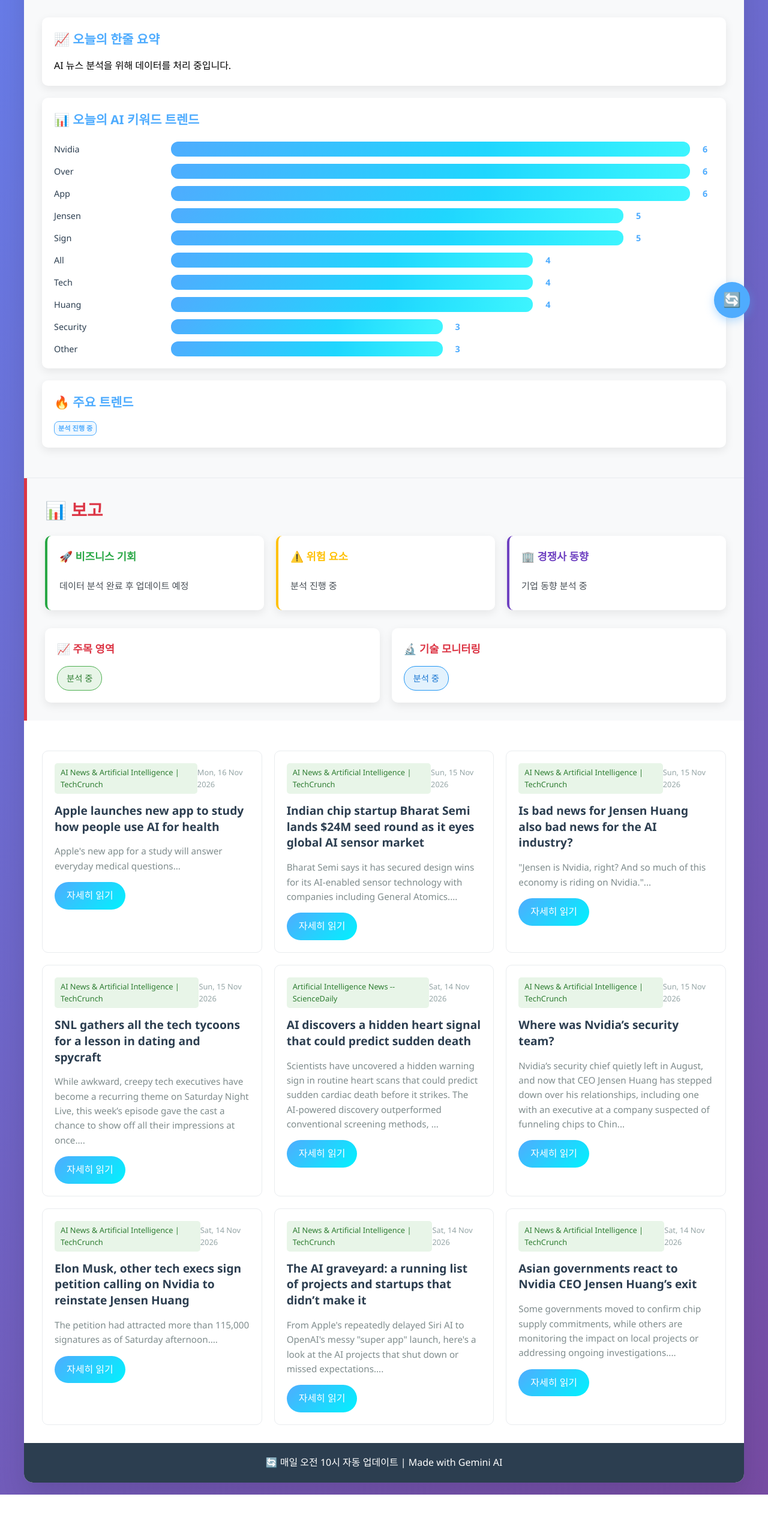
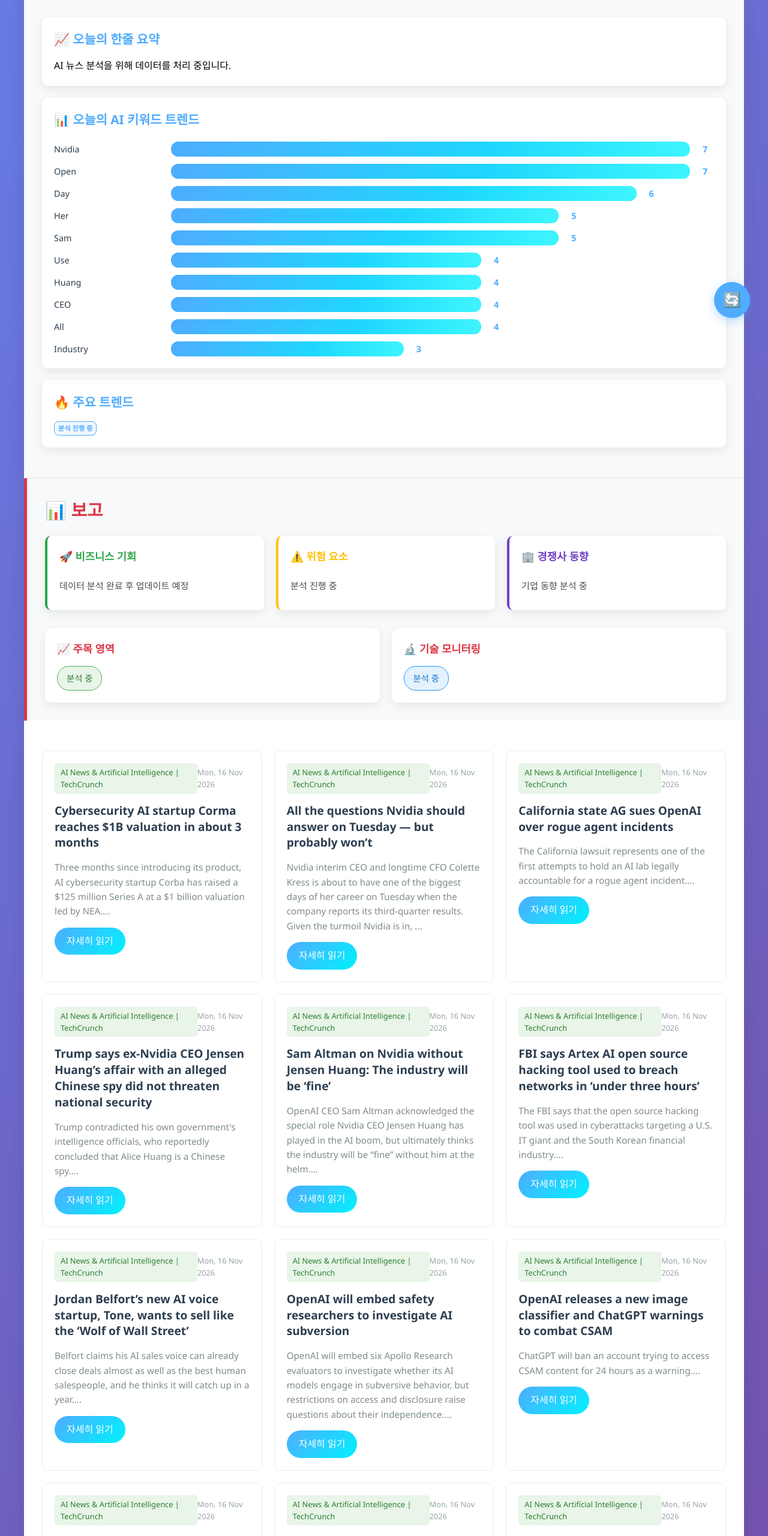
Before and after one commit to zl2su/ai-daily-news, a plain HTML site: page index.html in a window 1280 px wide. Shown: the part 240-2800 px from the top of the page at 60% size. Before the commit the page ends 2731 px from the top, so only its background shows below. Drawn offline with Linux system fonts and the light colour scheme.

Commit message:
deploy: a45c0f52865d76fc60ce74b3cb03b2fddf67ffde

```diff
--- a/index.html
+++ b/index.html
@@ -4,7 +4,7 @@
 <head>
     <meta charset="UTF-8">
     <meta name="viewport" content="width=device-width, initial-scale=1.0">
-    <title>AI 뉴스 데일리 | 2026-11-16</title>
+    <title>AI 뉴스 데일리 | 2026-11-17</title>
     <style>
         * {
             margin: 0;
@@ -559,7 +559,7 @@
         </div>
 
         <div class="update-time">
-            마지막 업데이트: 2026년 11월 16일 07시 40분
+            마지막 업데이트: 2026년 11월 17일 08시 49분
         </div>
 
         <div class="summary-section">
@@ -580,6 +580,30 @@
                 </div>
                 <div class="bar-container">
                     <div class="bar" style="width: 100.0%"></div>
+                    <span class="count">7</span>
+
+                </div>
+            </div>
+
+            <div class="keyword-bar">
+                <div class="keyword-label">
+                    Open
+
+                </div>
+                <div class="bar-container">
+                    <div class="bar" style="width: 100.0%"></div>
+                    <span class="count">7</span>
+
+                </div>
+            </div>
+
+            <div class="keyword-bar">
+                <div class="keyword-label">
+                    Day
+
+                </div>
+                <div class="bar-container">
+                    <div class="bar" style="width: 85.71428571428571%"></div>
                     <span class="count">6</span>
 
                 </div>
@@ -587,35 +611,11 @@
 
             <div class="keyword-bar">
                 <div class="keyword-label">
-                    Over
+                    Her
 
                 </div>
                 <div class="bar-container">
-                    <div class="bar" style="width: 100.0%"></div>
-                    <span class="count">6</span>
-
-                </div>
-            </div>
-
-            <div class="keyword-bar">
-                <div class="keyword-label">
-                    App
-
-                </div>
-                <div class="bar-container">
-                    <div class="bar" style="width: 100.0%"></div>
-                    <span class="count">6</span>
-
-                </div>
-            </div>
-
-            <div class="keyword-bar">
-                <div class="keyword-label">
-                    Jensen
-
-                </div>
-                <div class="bar-container">
-                    <div class="bar" style="width: 83.33333333333334%"></div>
+                    <div class="bar" style="width: 71.42857142857143%"></div>
                     <span class="count">5</span>
 
                 </div>
@@ -623,11 +623,11 @@
 
             <div class="keyword-bar">
                 <div class="keyword-label">
-                    Sign
+                    Sam
 
                 </div>
                 <div class="bar-container">
-                    <div class="bar" style="width: 83.33333333333334%"></div>
+                    <div class="bar" style="width: 71.42857142857143%"></div>
                     <span class="count">5</span>
 
                 </div>
@@ -635,23 +635,11 @@
 
             <div class="keyword-bar">
                 <div class="keyword-label">
-                    All
+                    Use
 
                 </div>
                 <div class="bar-container">
-                    <div class="bar" style="width: 66.66666666666666%"></div>
-                    <span class="count">4</span>
-
-                </div>
-            </div>
-
-            <div class="keyword-bar">
-                <div class="keyword-label">
-                    Tech
-
-                </div>
-                <div class="bar-container">
-                    <div class="bar" style="width: 66.66666666666666%"></div>
+                    <div class="bar" style="width: 57.14285714285714%"></div>
                     <span class="count">4</span>
 
                 </div>
@@ -663,7 +651,7 @@
 
                 </div>
                 <div class="bar-container">
-                    <div class="bar" style="width: 66.66666666666666%"></div>
+                    <div class="bar" style="width: 57.14285714285714%"></div>
                     <span class="count">4</span>
 
                 </div>
@@ -671,23 +659,35 @@
 
             <div class="keyword-bar">
                 <div class="keyword-label">
-                    Security
+                    CEO
 
                 </div>
                 <div class="bar-container">
-                    <div class="bar" style="width: 50.0%"></div>
-                    <span class="count">3</span>
+                    <div class="bar" style="width: 57.14285714285714%"></div>
+                    <span class="count">4</span>
 
                 </div>
             </div>
 
             <div class="keyword-bar">
                 <div class="keyword-label">
-                    Other
+                    All
 
                 </div>
                 <div class="bar-container">
-                    <div class="bar" style="width: 50.0%"></div>
+                    <div class="bar" style="width: 57.14285714285714%"></div>
+                    <span class="count">4</span>
+
+                </div>
+            </div>
+
+            <div class="keyword-bar">
+                <div class="keyword-label">
+                    Industry
+
+                </div>
+                <div class="bar-container">
+                    <div class="bar" style="width: 42.857142857142854%"></div>
                     <span class="count">3</span>
 
                 </div>
@@ -759,89 +759,129 @@
                     <span class="news-source">AI News & Artificial Intelligence | TechCrunch</span>
                     <span class="news-date">Mon, 16 Nov 2026</span>
                 </div>
-                <h3>Apple launches new app to study how people use AI for health</h3>
-                <p>Apple's new app for a study will answer everyday medical questions...</p>
-                <a href="https://techcrunch.com/2026/11/15/apple-launches-new-app-to-study-how-people-use-ai-for-health/" target="_blank" class="read-more">자세히 읽기</a>
+                <h3>Cybersecurity AI startup Corma reaches $1B valuation in about 3 months</h3>
+                <p>Three months since introducing its product, AI cybersecurity startup Corba has raised a $125 million Series A at a $1 billion valuation led by NEA....</p>
+                <a href="https://techcrunch.com/2026/11/16/cybersecurity-ai-startup-corma-reaches-1b-valuation-in-about-3-months/" target="_blank" class="read-more">자세히 읽기</a>
             </div>
 
             <div class="news-card">
                 <div class="news-meta">
                     <span class="news-source">AI News & Artificial Intelligence | TechCrunch</span>
-                    <span class="news-date">Sun, 15 Nov 2026</span>
+                    <span class="news-date">Mon, 16 Nov 2026</span>
                 </div>
-                <h3>Indian chip startup Bharat Semi lands $24M seed round as it eyes global AI sensor market</h3>
-                <p>Bharat Semi says it has secured design wins for its AI-enabled sensor technology with companies including General Atomics....</p>
-                <a href="https://techcrunch.com/2026/11/15/indian-chip-startup-bharat-semi-lands-24m-seed-round-as-it-eyes-global-ai-sensor-market/" target="_blank" class="read-more">자세히 읽기</a>
+                <h3>All the questions Nvidia should answer on Tuesday — but probably won’t</h3>
+                <p>Nvidia interim CEO and longtime CFO Colette Kress is about to have one of the biggest days of her career on Tuesday when the company reports its third-quarter results. Given the turmoil Nvidia is in, ...</p>
+                <a href="https://techcrunch.com/2026/11/16/all-the-questions-nvidia-should-answer-on-tuesday-but-probably-wont/" target="_blank" class="read-more">자세히 읽기</a>
             </div>
 
             <div class="news-card">
                 <div class="news-meta">
                     <span class="news-source">AI News & Artificial Intelligence | TechCrunch</span>
-                    <span class="news-date">Sun, 15 Nov 2026</span>
+                    <span class="news-date">Mon, 16 Nov 2026</span>
                 </div>
-                <h3>Is bad news for Jensen Huang also bad news for the AI industry?</h3>
-                <p>"Jensen is Nvidia, right? And so much of this economy is riding on Nvidia."...</p>
-                <a href="https://techcrunch.com/2026/11/15/is-bad-news-for-jensen-huang-also-bad-news-for-the-ai-industry/" target="_blank" class="read-more">자세히 읽기</a>
+                <h3>California state AG sues OpenAI over rogue agent incidents</h3>
+                <p>The California lawsuit represents one of the first attempts to hold an AI lab legally accountable for a rogue agent incident....</p>
+                <a href="https://techcrunch.com/2026/11/16/california-state-ag-sues-openai-over-rogue-agent-incidents/" target="_blank" class="read-more">자세히 읽기</a>
             </div>
 
             <div class="news-card">
                 <div class="news-meta">
                     <span class="news-source">AI News & Artificial Intelligence | TechCrunch</span>
-                    <span class="news-date">Sun, 15 Nov 2026</span>
+                    <span class="news-date">Mon, 16 Nov 2026</span>
                 </div>
-                <h3>SNL gathers all the tech tycoons for a lesson in dating and spycraft</h3>
-                <p>While awkward, creepy tech executives have become a recurring theme on Saturday Night Live, this week’s episode gave the cast a chance to show off all their impressions at once....</p>
-                <a href="https://techcrunch.com/2026/11/15/snl-gathers-all-the-tech-tycoons-for-a-lesson-in-dating-and-spycraft/" target="_blank" class="read-more">자세히 읽기</a>
-            </div>
-
-            <div class="news-card">
-                <div class="news-meta">
-                    <span class="news-source">Artificial Intelligence News -- ScienceDaily</span>
-                    <span class="news-date">Sat, 14 Nov 2026</span>
-                </div>
-                <h3>AI discovers a hidden heart signal that could predict sudden death</h3>
-                <p>Scientists have uncovered a hidden warning sign in routine heart scans that could predict sudden cardiac death before it strikes. The AI-powered discovery outperformed conventional screening methods, ...</p>
-                <a href="https://www.sciencedaily.com/releases/2026/11/261112230456.htm" target="_blank" class="read-more">자세히 읽기</a>
+                <h3>Trump says ex-Nvidia CEO Jensen Huang’s affair with an alleged Chinese spy did not threaten national security</h3>
+                <p>Trump contradicted his own government's intelligence officials, who reportedly concluded that Alice Huang is a Chinese spy....</p>
+                <a href="https://techcrunch.com/2026/11/16/trump-says-ex-nvidia-ceo-jensen-huangs-affair-with-an-alleged-chinese-spy-did-not-threaten-national-security/" target="_blank" class="read-more">자세히 읽기</a>
             </div>
 
             <div class="news-card">
                 <div class="news-meta">
                     <span class="news-source">AI News & Artificial Intelligence | TechCrunch</span>
-                    <span class="news-date">Sun, 15 Nov 2026</span>
+                    <span class="news-date">Mon, 16 Nov 2026</span>
                 </div>
-                <h3>Where was Nvidia’s security team?</h3>
-                <p>Nvidia’s security chief quietly left in August, and now that CEO Jensen Huang has stepped down over his relationships, including one with an executive at a company suspected of funneling chips to Chin...</p>
-                <a href="https://techcrunch.com/2026/11/14/where-was-nvidias-security-team/" target="_blank" class="read-more">자세히 읽기</a>
+                <h3>Sam Altman on Nvidia without Jensen Huang: The industry will be ‘fine’</h3>
+                <p>OpenAI CEO Sam Altman acknowledged the special role Nvidia CEO Jensen Huang has played in the AI boom, but ultimately thinks the industry will be “fine” without him at the helm....</p>
+                <a href="https://techcrunch.com/2026/11/16/sam-altman-on-nvidia-without-jensen-huang-the-industry-will-be-fine/" target="_blank" class="read-more">자세히 읽기</a>
             </div>
 
             <div class="news-card">
                 <div class="news-meta">
                     <span class="news-source">AI News & Artificial Intelligence | TechCrunch</span>
-                    <span class="news-date">Sat, 14 Nov 2026</span>
+                    <span class="news-date">Mon, 16 Nov 2026</span>
                 </div>
-                <h3>Elon Musk, other tech execs sign petition calling on Nvidia to reinstate Jensen Huang</h3>
-                <p>The petition had attracted more than 115,000 signatures as of Saturday afternoon....</p>
-                <a href="https://techcrunch.com/2026/11/14/elon-musk-other-tech-execs-sign-petition-calling-on-nvidia-to-reinstate-jensen-huang/" target="_blank" class="read-more">자세히 읽기</a>
+                <h3>FBI says Artex AI open source hacking tool used to breach networks in ‘under three hours’</h3>
+                <p>The FBI says that the open source hacking tool was used in cyberattacks targeting a U.S. IT giant and the South Korean financial industry....</p>
+                <a href="https://techcrunch.com/2026/11/16/fbi-says-artex-ai-open-source-hacking-tool-used-to-breach-networks-in-under-three-hours/" target="_blank" class="read-more">자세히 읽기</a>
             </div>
 
             <div class="news-card">
                 <div class="news-meta">
                     <span class="news-source">AI News & Artificial Intelligence | TechCrunch</span>
-                    <span class="news-date">Sat, 14 Nov 2026</span>
+                    <span class="news-date">Mon, 16 Nov 2026</span>
                 </div>
-                <h3>The AI graveyard: a running list of projects and startups that didn’t make it</h3>
-                <p>From Apple's repeatedly delayed Siri AI to OpenAI's messy "super app" launch, here's a look at the AI projects that shut down or missed expectations....</p>
-                <a href="https://techcrunch.com/2026/11/14/the-ai-graveyard-a-running-list-of-projects-and-startups-that-didnt-make-it/" target="_blank" class="read-more">자세히 읽기</a>
+                <h3>Jordan Belfort’s new AI voice startup, Tone, wants to sell like the ‘Wolf of Wall Street’</h3>
+                <p>Belfort claims his AI sales voice can already close deals almost as well as the best human salespeople, and he thinks it will catch up in a year....</p>
+                <a href="https://techcrunch.com/2026/11/16/jordan-belforts-new-ai-voice-startup-tone-wants-to-sell-like-the-wolf-of-wall-street/" target="_blank" class="read-more">자세히 읽기</a>
             </div>
 
             <div class="news-card">
                 <div class="news-meta">
                     <span class="news-source">AI News & Artificial Intelligence | TechCrunch</span>
-                    <span class="news-date">Sat, 14 Nov 2026</span>
+                    <span class="news-date">Mon, 16 Nov 2026</span>
                 </div>
-                <h3>Asian governments react to Nvidia CEO Jensen Huang’s exit</h3>
-                <p>Some governments moved to confirm chip supply commitments, while others are monitoring the impact on local projects or addressing ongoing investigations....</p>
-                <a href="https://techcrunch.com/2026/11/14/asian-governments-react-to-nvidia-ceo-jensen-huangs-exit/" target="_blank" class="read-more">자세히 읽기</a>
+                <h3>OpenAI will embed safety researchers to investigate AI subversion</h3>
+                <p>OpenAI will embed six Apollo Research evaluators to investigate whether its AI models engage in subversive behavior, but restrictions on access and disclosure raise questions about their independence....</p>
+                <a href="https://techcrunch.com/2026/11/16/openai-will-embed-apollo-researchers-to-investigate-ai-subversion/" target="_blank" class="read-more">자세히 읽기</a>
+            </div>
+
+            <div class="news-card">
+                <div class="news-meta">
+                    <span class="news-source">AI News & Artificial Intelligence | TechCrunch</span>
+                    <span class="news-date">Mon, 16 Nov 2026</span>
+                </div>
+                <h3>OpenAI releases a new image classifier and ChatGPT warnings to combat CSAM</h3>
+                <p>ChatGPT will ban an account trying to access CSAM content for 24 hours as a warning....</p>
+                <a href="https://techcrunch.com/2026/11/16/openai-releases-a-new-image-classifier-and-chatgpt-warnings-to-combat-csam/" target="_blank" class="read-more">자세히 읽기</a>
+            </div>
+
+            <div class="news-card">
+                <div class="news-meta">
+                    <span class="news-source">AI News & Artificial Intelligence | TechCrunch</span>
+                    <span class="news-date">Mon, 16 Nov 2026</span>
+                </div>
+                <h3>Audible turns to AI to help users discover audiobooks</h3>
+                <p>Audible's new AI-generated audio previews summarize a book's themes and what readers liked about it, in addition to playing the narrated sample....</p>
+                <a href="https://techcrunch.com/2026/11/16/audible-turns-to-ai-to-help-users-discover-audiobooks/" target="_blank" class="read-more">자세히 읽기</a>
+            </div>
+
+            <div class="news-card">
+                <div class="news-meta">
+                    <span class="news-source">AI News & Artificial Intelligence | TechCrunch</span>
+                    <span class="news-date">Mon, 16 Nov 2026</span>
+                </div>
+                <h3>US tightens AI chip export controls to deter Chinese companies from accessing compute remotely</h3>
+                <p>Under the interim rule, the U.S. will require firms to get licenses to export AI chips if they may provide compute to China or other restricted countries....</p>
+                <a href="https://techcrunch.com/2026/11/16/us-tightens-ai-chip-export-controls-to-deter-chinese-companies-from-accessing-compute-remotely/" target="_blank" class="read-more">자세히 읽기</a>
+            </div>
+
+            <div class="news-card">
+                <div class="news-meta">
+                    <span class="news-source">AI News & Artificial Intelligence | TechCrunch</span>
+                    <span class="news-date">Mon, 16 Nov 2026</span>
+                </div>
+                <h3>Google Maps can now build trip itineraries with real-time details about each stop</h3>
+                <p>You could use Ask Maps to plan a holiday shopping day trip or something more complex, like a three-day road trip featuring coastal hikes and oceanfront dining....</p>
+                <a href="https://techcrunch.com/2026/11/16/google-maps-can-now-build-trip-itineraries-with-real-time-details-about-each-stop/" target="_blank" class="read-more">자세히 읽기</a>
+            </div>
+
+            <div class="news-card">
+                <div class="news-meta">
+                    <span class="news-source">AI News & Artificial Intelligence | TechCrunch</span>
+                    <span class="news-date">Mon, 16 Nov 2026</span>
+                </div>
+                <h3>Freshworks alums raise $53M to take on Salesforce, HubSpot with AI-native CRM</h3>
+                <p>Dreamteam has signed up more than 100 customers across 13 countries, with some businesses switching from established CRMs....</p>
+                <a href="https://techcrunch.com/2026/11/16/freshworks-alums-raise-53m-to-take-on-salesforce-hubspot-with-ai-native-crm/" target="_blank" class="read-more">자세히 읽기</a>
             </div>
 
         </div>
```
Also changed, not shown: yesterday_keywords.json (+9 -9 lines).
